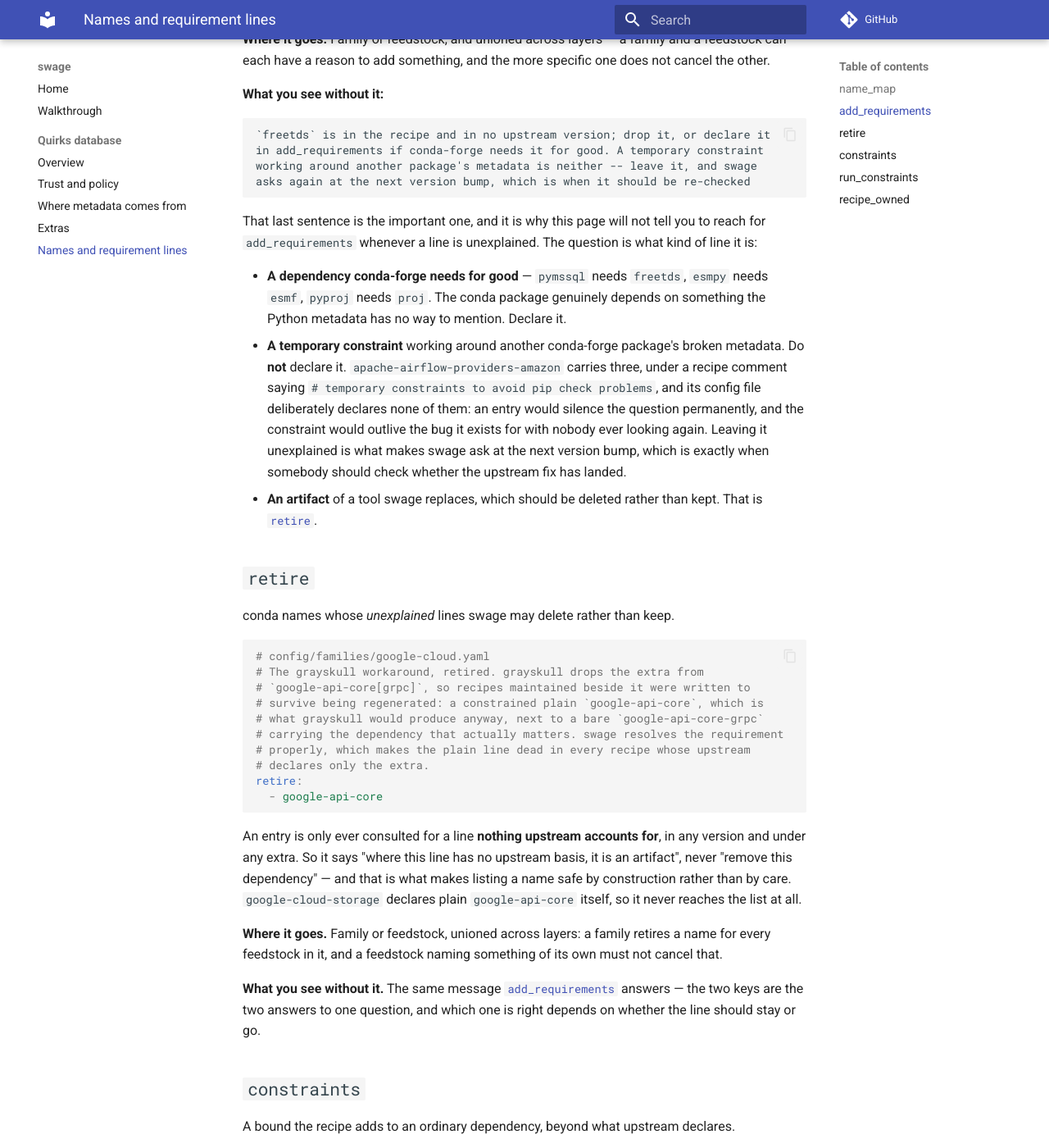
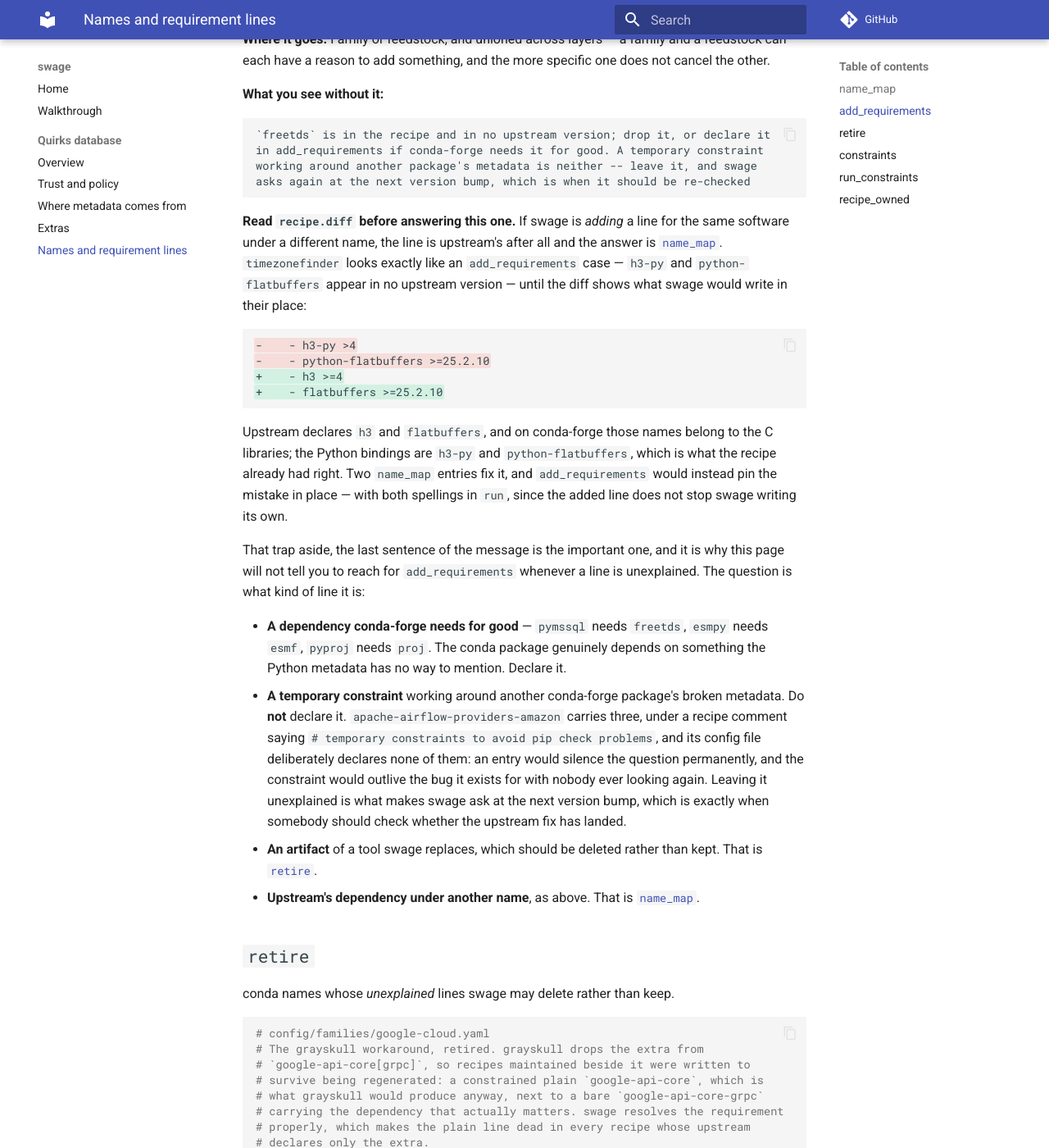
Before and after one commit to xylar/swage, an MkDocs documentation site: the page built from docs/config/names.md, in a window 1280 px wide and 1400 px high, scrolled down 1793 px. Shown: the whole window at 82% size. Built offline with MkDocs 1.6.1 and Material for MkDocs 9.7.7, drawn with Linux system fonts in a browser that asks for light colours; comment, search, counter and statistics services are not loaded.

Commit message:
Warn that an unexplained line may be upstream's under another name
Following the `add_requirements` page on `timezonefinder` produced the
wrong answer, which is the strongest evidence a page can give about
itself. `h3-py` and `python-flatbuffers` appear in no upstream version,
so both read as conda-forge-only dependencies -- and the diff shows
swage replacing them with `h3 >=4` and `flatbuffers >=25.2.10`, because
upstream declares those names and on conda-forge they are the C
libraries rather than the Python bindings.

`add_requirements` there would have pinned the mistake in place, leaving
both spellings in `run`. Two `name_map` entries clear both findings, and
an audit against a throwaway config tree confirms it: nothing is left
but the `numpy` bound and the checks no key answers.

So the page now says to read the diff first, and the message-to-key
table offers `name_map` as a third answer to the same sentence.

Co-Authored-By: Claude Opus 5 <noreply@anthropic.com>

````diff
--- a/docs/config/names.md
+++ b/docs/config/names.md
@@ -100,9 +100,28 @@ working around another package's metadata is neither -- leave it, and swage
 asks again at the next version bump, which is when it should be re-checked
 ```
 
-That last sentence is the important one, and it is why this page will not tell
-you to reach for `add_requirements` whenever a line is unexplained. The
-question is what kind of line it is:
+**Read `recipe.diff` before answering this one.** If swage is *adding* a line
+for the same software under a different name, the line is upstream's after all
+and the answer is [`name_map`](#name_map). `timezonefinder` looks exactly like
+an `add_requirements` case — `h3-py` and `python-flatbuffers` appear in no
+upstream version — until the diff shows what swage would write in their place:
+
+```diff
+-    - h3-py >4
+-    - python-flatbuffers >=25.2.10
++    - h3 >=4
++    - flatbuffers >=25.2.10
+```
+
+Upstream declares `h3` and `flatbuffers`, and on conda-forge those names belong
+to the C libraries; the Python bindings are `h3-py` and `python-flatbuffers`,
+which is what the recipe already had right. Two `name_map` entries fix it, and
+`add_requirements` would instead pin the mistake in place — with both spellings
+in `run`, since the added line does not stop swage writing its own.
+
+That trap aside, the last sentence of the message is the important one, and it
+is why this page will not tell you to reach for `add_requirements` whenever a
+line is unexplained. The question is what kind of line it is:
 
 - **A dependency conda-forge needs for good** — `pymssql` needs `freetds`,
   `esmpy` needs `esmf`, `pyproj` needs `proj`. The conda package genuinely
@@ -117,6 +136,8 @@ question is what kind of line it is:
   exactly when somebody should check whether the upstream fix has landed.
 - **An artifact** of a tool swage replaces, which should be deleted rather than
   kept. That is [`retire`](#retire).
+- **Upstream's dependency under another name**, as above. That is
+  [`name_map`](#name_map).
 
 ## `retire`
 
````
Also changed, not shown: docs/configuration.md (+1 -1 lines).
